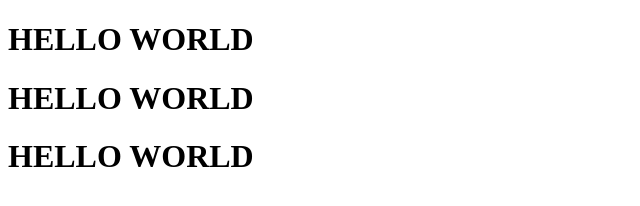
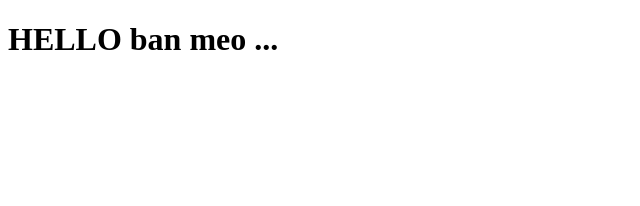
Before and after one commit to huongnguyen3006/demo, a plain HTML site: page index.html in a window 1280 px wide. Shown: the whole page, without its empty margins (0-640 px from the left). Drawn offline with Linux system fonts and the light colour scheme.

Commit message:
Update index.html
change content

```diff
--- a/index.html
+++ b/index.html
@@ -7,8 +7,7 @@
   <title>Document</title>
 </head>
 <body>
-  <h1>HELLO WORLD</h1>
-  <h1>HELLO WORLD</h1>
-  <h1>HELLO WORLD</h1>
+  <h1>HELLO ban meo ...</h1>
+
 </body>
 </html>
```
